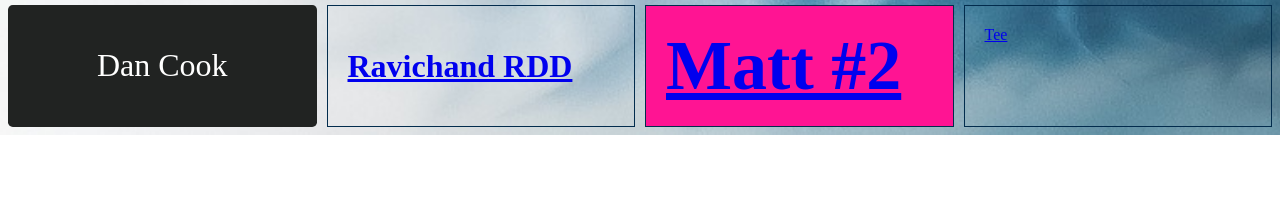
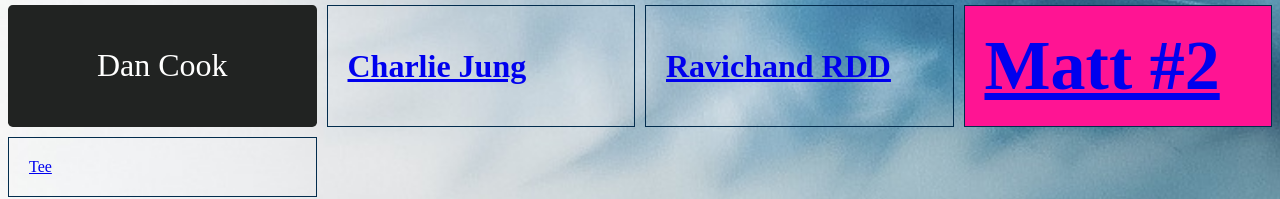
Before and after one commit to T-shiirt/b-Practice-For, a plain HTML site: page contributors.html in a window 1280 px wide. Shown: the part 1403-1602 px from the top of the page. Before the commit the page ends 1538 px from the top, so only its background shows below. Drawn offline with Linux system fonts and the light colour scheme.

Commit message:
adding charliecjung to contributors.html

```diff
--- a/contributors.html
+++ b/contributors.html
@@ -126,6 +126,11 @@
 			<a href="https://github.com/dcookwebdev" target="_blank" rel="noreferrer noopener">Dan Cook</a>
 		</h1>
 	</div>
+    <div class="charliecjung">
+        <h1>
+            <a href="https://github.com/charliecjung" target="_blank" rel="noreferrer noopener">Charlie Jung</a>
+        </h1>
+    </div>
 	<div>
 		<h1>
 			<a href="https://github.com/rddravic" target="_blank" rel="noreferrer noopener">Ravichand RDD</a>
```
